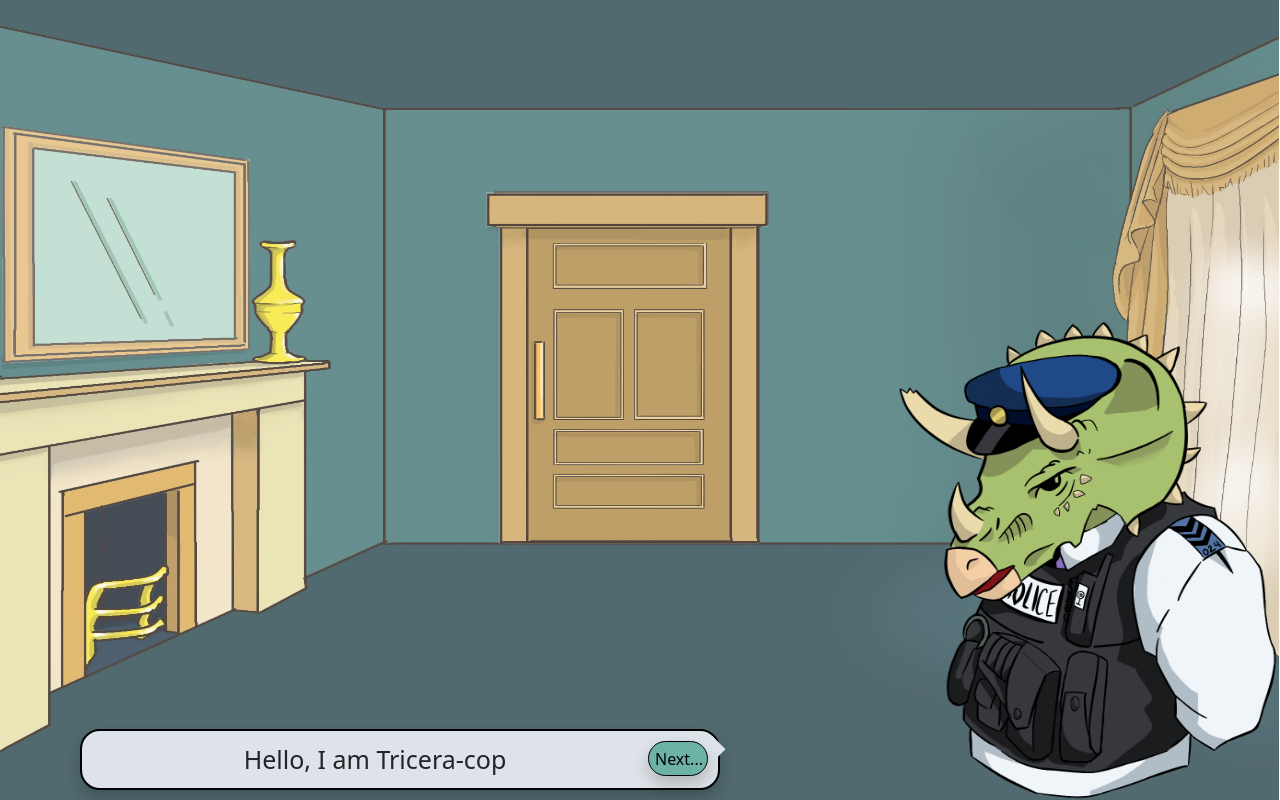
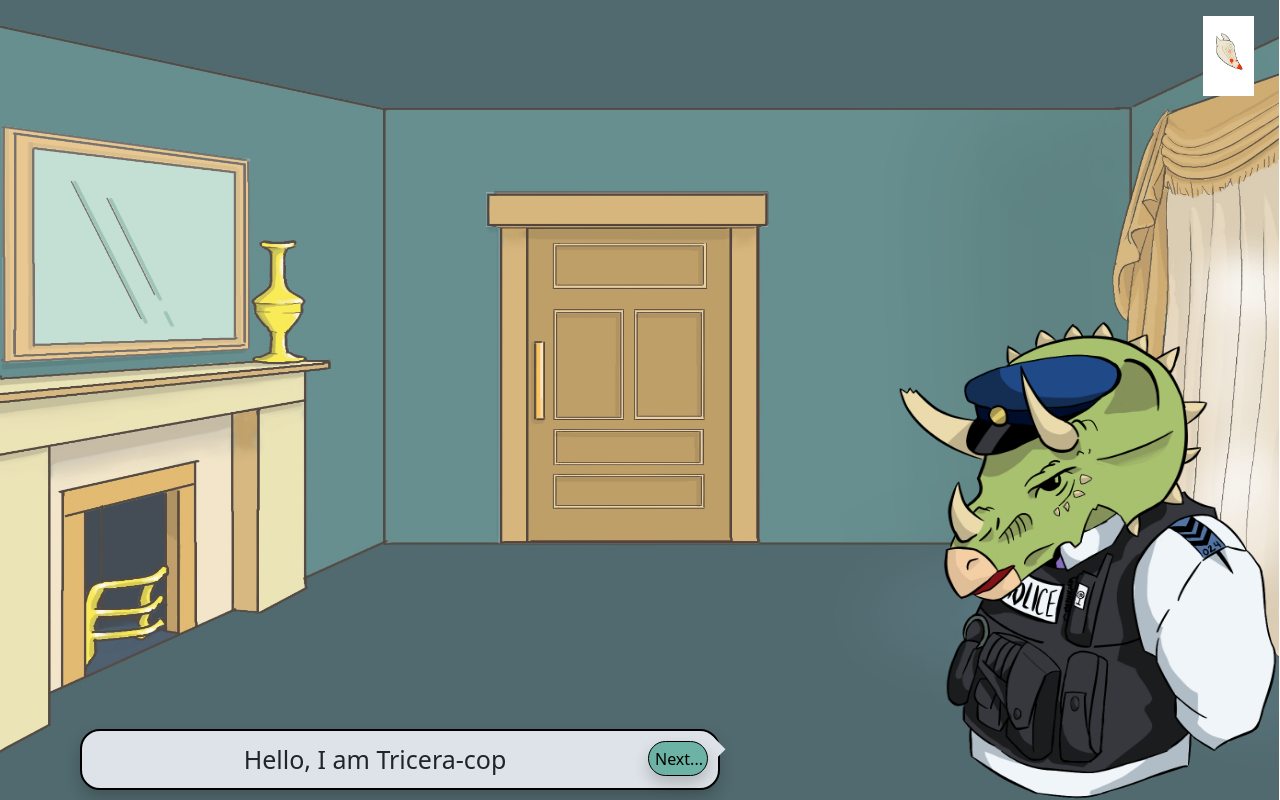
Before and after one commit to SeanEmmers/tricera-COPS, a React (Create React App) app: page / in a window 1280 px wide. Built offline with nearby package versions, Linux system fonts and the light colour scheme.

Commit message:
css tweaks for popup button

```diff
--- a/src/components/landing-room/LandingRoom.js
+++ b/src/components/landing-room/LandingRoom.js
@@ -9,6 +9,7 @@ import JarBasic from "./room-one-images/CroppedJarFinal.png";
 import Cop from "./room-one-images/triceCOP.png";
 import MirrorBasic from "./room-one-images/basic-mirror.png";
 import MirrorGlow from "./room-one-images/highlighted-mirror.png";
+import Tooth from "./Tooth";
 
 class SpeechBubble extends React.Component {
   constructor(props) {
@@ -54,6 +55,8 @@ const Mirror = () => {
   )
 }
 
+
+
 const Jar = () => {
   const [buttonPopUp, setButtonPopup] = useState(false);
 
@@ -96,11 +99,12 @@ const LandingRoom = () => {
     <div className="LandingRoom">
       <div className="parent">
         <img className="backgroundImage" src={RoomOneImage} alt="TriceraCop"/>
+        <DinoCop/>
         <Door/>
         <Jar/>
         <SpeechBubble/>
-        <DinoCop/>
         <Mirror/>
+        <Tooth/>
       </div>
     </div>
   );
--- a/src/components/landing-room/PopUp.css
+++ b/src/components/landing-room/PopUp.css
@@ -23,4 +23,5 @@
   position: absolute;
   top: 16px;
   right: 16px;
+  z-index: 5;
 }
--- a/src/components/landing-room/PopUp.js
+++ b/src/components/landing-room/PopUp.js
@@ -5,7 +5,7 @@ function Popup(props) {
   return(props.trigger) ? (
     <div className="popup">
        <div className="popup-inner">
-         <button className="close-btn" onClick={() => props.setTrigger(false)}> ❌ </button>
+         <button className="close-btn" onClick={() => props.setTrigger(false)}>  ❌</button>
          { props.children }
        </div>
     </div>
--- /dev/null
+++ b/src/components/landing-room/Tooth.js
@@ -0,0 +1,21 @@
+import React from 'react'
+import BloodyTooth from "./room-one-images/Tooth.png"
+import "./item-images.css"
+
+class Tooth extends React.Component {
+  constructor(props) {
+    super(props);
+    this.state = {hovered: false};
+  }
+
+  render() {
+    return (
+      <div>
+      <img className ='tooth-image' src ={BloodyTooth} />
+      </div>
+    );
+  }
+}
+
+
+export default Tooth
--- /dev/null
+++ b/src/components/landing-room/item-images.css
@@ -0,0 +1,15 @@
+.tooth-image {
+  height: 10%;
+  width: 4%;
+  position: absolute;
+  top: 2%;
+  right: 2%;
+}
+
+.large-tooth-image {
+  height: 40%;
+  width: 20%;
+  position: absolute;
+  top: 50%;
+  right: 50%;
+}
```
Also changed, not shown: src/components/landing-room/room-one-images/Tooth.png (added).
